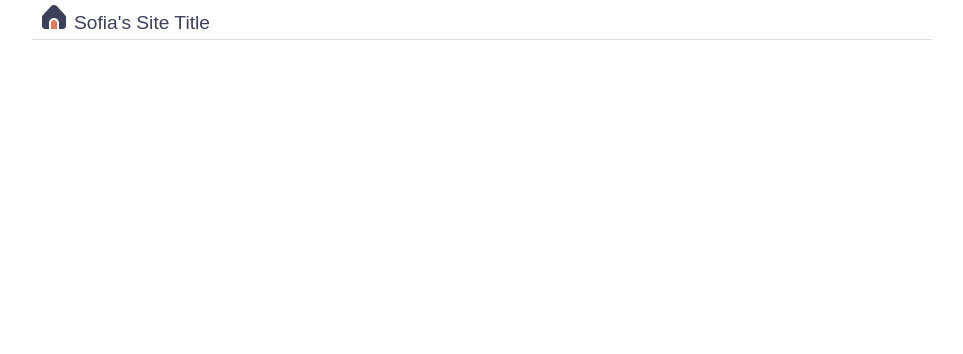
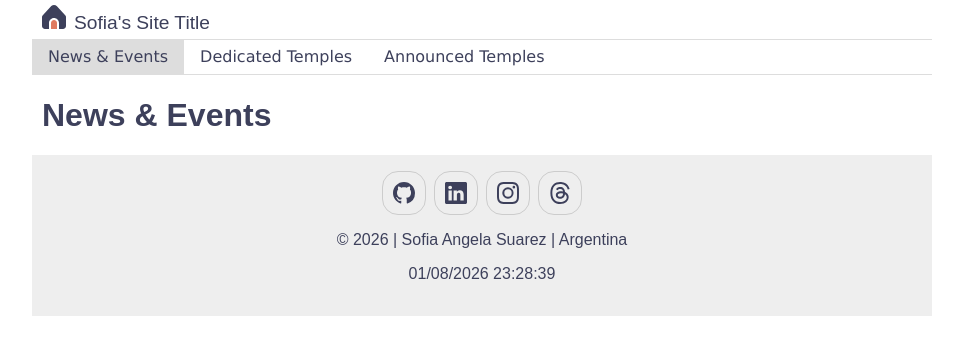
Before and after one commit to SofiaAS784/wdd231, a plain HTML site: page week01/code-along-header/index.html in a window 1280 px wide. Shown: the whole page, without its empty margins (158-1121 px from the left). Drawn offline with nearby package versions, Linux system fonts and the light colour scheme.

Commit message:
w01 learning activities

```diff
--- a/week01/code-along-header/index.html
+++ b/week01/code-along-header/index.html
@@ -18,9 +18,26 @@
         <span>Sofia's Site Title</span>
         <button id="ham-btn" class="hamburger"></button>
     </header>
-    <nav></nav>
-    <main></main>
-    <footer></footer>
+    <nav id="nav-bar" class="navigation">
+        <ul>
+            <li class="current"><a href="#">News & Events</a></li>
+            <li><a href="#">Dedicated Temples</a></li>
+            <li><a href="#">Announced Temples</a></li>
+        </ul>
+    </nav>
+    <main>
+        <h1>News & Events</h1>
+    </main>
+    <footer>
+        <div class="social-media">
+            <a href="#" target="_blank"><img src="images/github.svg" alt="GitHub Icon" width="16" height="16"></a>
+            <a href="#" target="_blank"><img src="images/linkedin.svg" alt="LinkedIn Icon" width="16" height="16"></a>
+            <a href="#" target="_blank"><img src="images/instagram.svg" alt="Instagram Icon" width="16" height="16"></a>
+            <a href="#" target="_blank"><img src="images/threads.svg" alt="Threads Icon" width="16" height="16"></a>
+        </div>
+        <p>© <span id="currentyear"></span> | Sofia Angela Suarez | Argentina</p>
+        <p id="lastModified"></p>
+    </footer>
     <script src="scripts/navigation.js"></script>
 </body>
 
--- a/week01/code-along-header/scripts/navigation.js
+++ b/week01/code-along-header/scripts/navigation.js
@@ -1,7 +1,15 @@
 // Store the selected elements that we are going to use.
 const navButton = document.querySelector('#ham-btn');
+const navigation = document.querySelector('#nav-bar');
 
 // Toggle the show class off and on
 navButton.addEventListener('click', () => {
     navButton.classList.toggle('show');
+    navigation.classList.toggle('show')
 });
+
+const year = document.querySelector("#currentyear");
+const today = new Date();
+year.innerHTML = `<span class="highlight">${today.getFullYear()}</span>`;
+
+document.getElementById("lastModified").innerHTML = document.lastModified;
--- a/week01/code-along-header/styles/base.css
+++ b/week01/code-along-header/styles/base.css
@@ -47,3 +47,75 @@ header span {
 .hamburger.show::before {
     content: "\00D7";
 }
+
+/* NAVIGATION BAR */
+.navigation {
+    display: none;
+}
+
+.navigation.show {
+    display: block;
+}
+
+.navigation ul {
+    display: flex;
+    list-style: none;
+    flex-direction: column;
+    margin: 0;
+    padding: 0;
+}
+
+.navigation a {
+    display: block;
+    border-bottom: solid 1px #9d9c9c;
+    padding: .5rem 10px;
+    text-decoration: none;
+    color: #3D405B;
+    font-family: Verdana, Geneva, Tahoma, sans-serif
+}
+
+.navigation a:hover {
+    background-color: #E07A5F;
+}
+
+.navigation li.current {
+    background-color: #ddd;
+}
+
+h1 {
+    margin-left: 10px;
+    color: #3D405B;
+}
+
+/* FOOTER */
+footer {
+    background-color: #eee;
+    padding: 1rem 10px;
+    text-align: center;
+    color: #3D405B;
+}
+
+.social-media {
+    display: flex;
+    justify-content: center;
+    column-gap: 8px;
+}
+
+.social-media a {
+    display: flex;
+    justify-content: center;
+    align-items: center;
+    width: 44px;
+    height: 44px;
+    border: #ccc solid 1px;
+    border-radius: 16px;
+}
+
+.social-media img {
+    width: 22px;
+    height: 22px;
+}
+
+.social-media a:hover {
+    background-color: #ddd;
+}
--- a/week01/code-along-header/styles/larger.css
+++ b/week01/code-along-header/styles/larger.css
@@ -1,5 +1,9 @@
 @media only screen and (min-width: 38rem) {
-    header, main, nav, footer {
+
+    header,
+    main,
+    nav,
+    footer {
         max-width: 900px;
         margin: 0 auto;
     }
@@ -11,4 +15,18 @@
     .hamburger {
         display: none;
     }
+
+    .navigation {
+        display: block;
+        border-bottom: 1px solid #ddd;
+    }
+
+    .navigation ul {
+        flex-direction: row;
+    }
+
+    .navigation a {
+        border: none;
+        padding: .5rem 1rem;
+    }
 }
```
Also changed, not shown: week01/code-along-header/images/github.svg (added), week01/code-along-header/images/instagram.svg (added), week01/code-along-header/images/linkedin.svg (added), week01/code-along-header/images/microsoft-teams.svg (added), week01/code-along-header/images/threads.svg (added).
